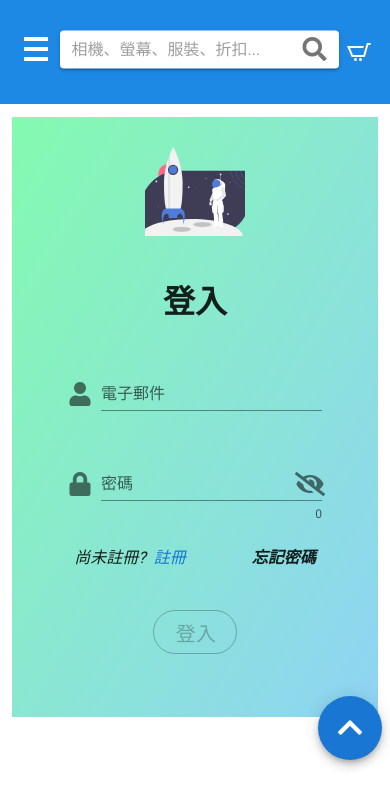
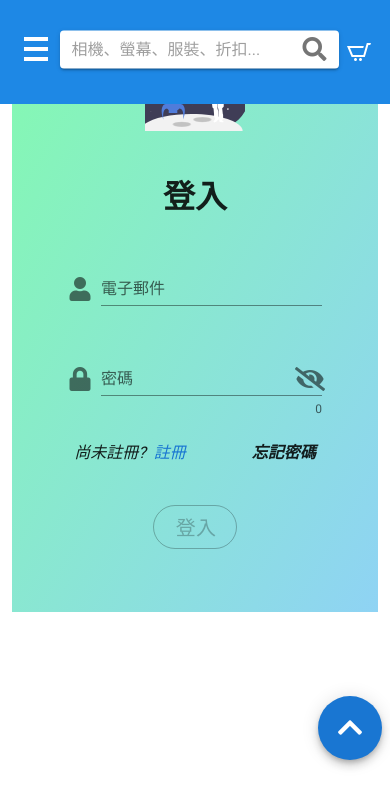
Before and after one commit to Andy-Ho8872/e-commerce-site-front-end, a Nuxt app: page /Auth/login in a window 390 px wide. Shown: the top 808 px of the page. Built offline with nearby package versions, Linux system fonts and the light colour scheme.

Commit message:
remove unused styles

```diff
--- a/assets/css/main.css
+++ b/assets/css/main.css
@@ -15,64 +15,6 @@ body {
 
 .v-main_wrap {
   padding: auto 0;
-}
-
-.main_view {
-  padding-top: 10% !important;
-}
-
-@media (max-width: 1600px) {
-  .main_view {
-    padding-top: 10% !important;
-  }
-}
-
-@media (max-width: 1400px) {
-  .main_view {
-    padding-top: 15% !important;
-  }
-}
-
-@media (max-width: 950px) {
-  .main_view {
-    padding-top: 18% !important;
-  }
-}
-
-@media (max-width: 768px) {
-  .main_view {
-    padding-top: 20% !important;
-  }
-}
-
-@media (max-width: 700px) {
-  .main_view {
-    padding-top: 25% !important;
-  }
-}
-
-@media (max-width: 580px) {
-  .main_view {
-    padding-top: 27% !important;
-  }
-}
-
-@media (max-width: 375px) {
-  .main_view {
-    padding-top: 28% !important;
-  }
-}
-
-@media (width: 414px) {
-  .main_view {
-    padding-top: 25% !important;
-  }
-}
-
-@media (width: 320px) {
-  .main_view {
-    padding-top: 33% !important;
-  }
 }
 
 input::-webkit-outer-spin-button,
--- a/assets/css/main.scss
+++ b/assets/css/main.scss
@@ -18,64 +18,6 @@ body {
 
 .v-main_wrap {
     padding: auto 0;
-}
-
-.main_view {
-    padding-top: 10% !important;
-}
-
-@media (max-width: 1600px) {
-    .main_view {
-        padding-top: 10% !important;
-    }
-}
-
-@media (max-width: 1400px) {
-    .main_view {
-        padding-top: 15% !important;
-    }
-}
-
-@media (max-width: 950px) {
-    .main_view {
-        padding-top: 18% !important;
-    }
-}
-
-@media (max-width: 768px) {
-    .main_view {
-        padding-top: 20% !important;
-    }
-}
-
-@media (max-width: 700px) {
-    .main_view {
-        padding-top: 25% !important;
-    }
-}
-
-@media (max-width: 580px) {
-    .main_view {
-        padding-top: 27% !important;
-    }
-}
-
-@media (max-width: 375px) {
-    .main_view {
-        padding-top: 28% !important;
-    }
-}
-
-@media (width: 414px) {
-    .main_view {
-        padding-top: 25% !important;
-    }
-}
-
-@media (width: 320px) {
-    .main_view {
-        padding-top: 33% !important;
-    }
 }
 //* layouts-------------------------------- End
 
```
